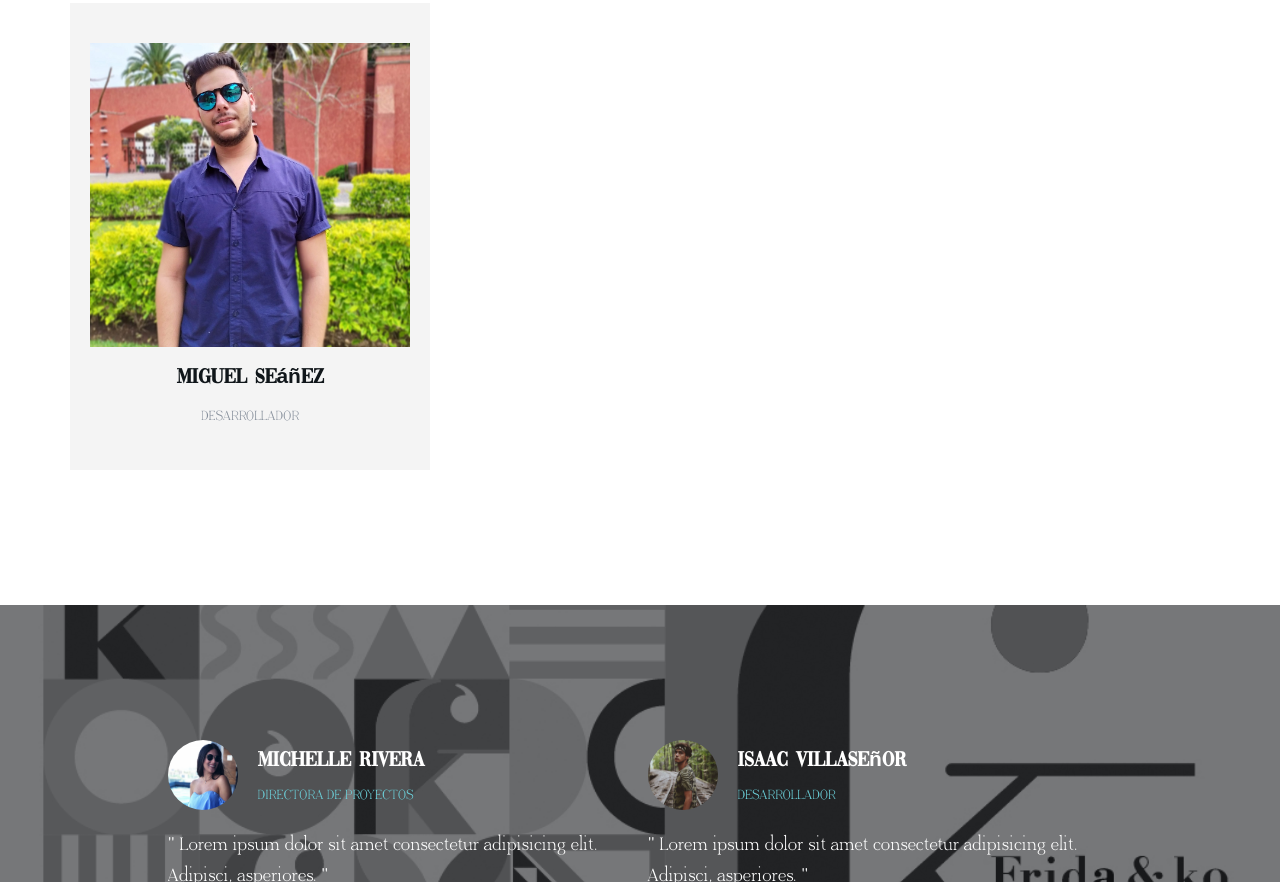
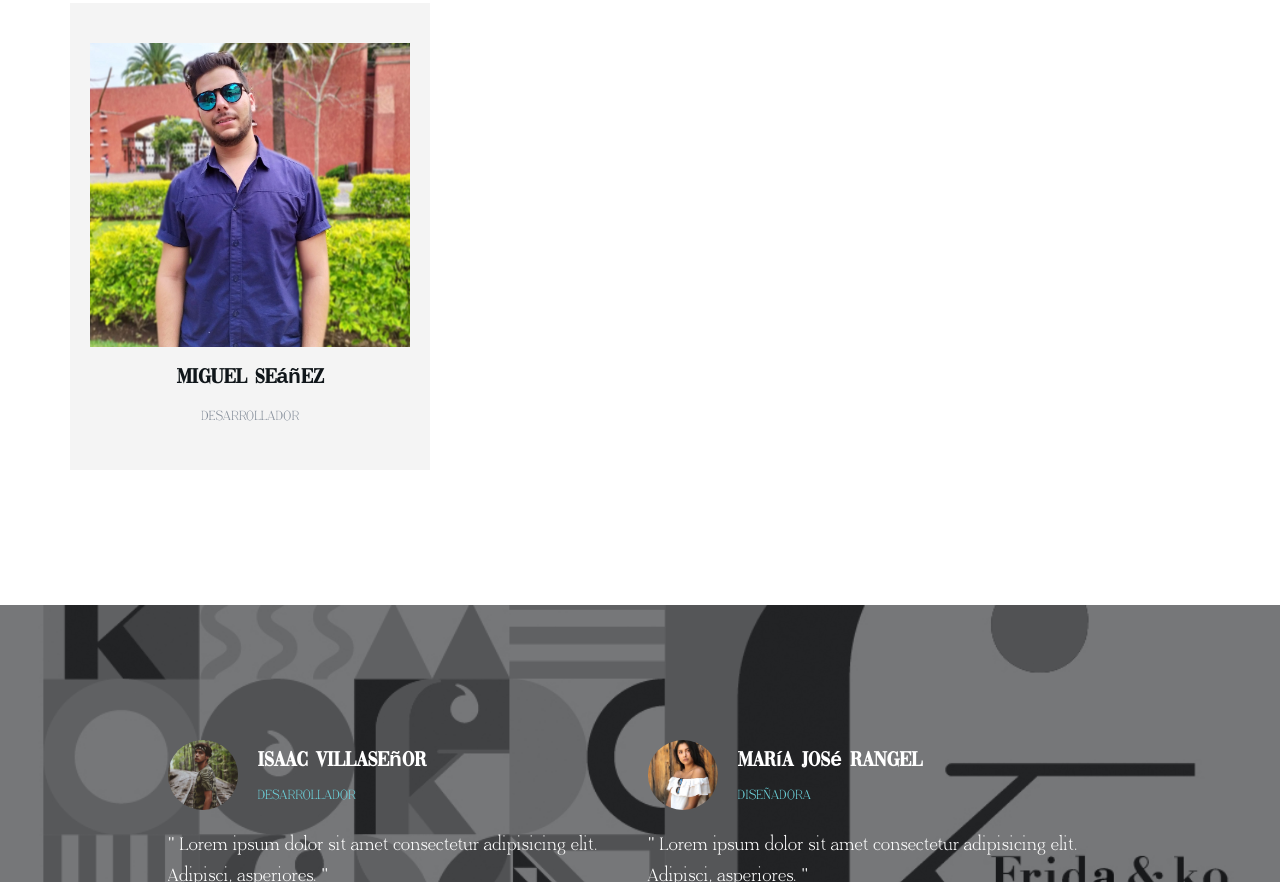
Before and after one commit to MiguelSeanez/FridaKo, a plain HTML site: page index.html in a window 1280 px wide. Shown: the part 5227-6109 px from the top of the page. Drawn offline with Linux system fonts and the light colour scheme; files whose address does not match are found by name.

Commit message:
Change in testimonial

```diff
--- a/index.html
+++ b/index.html
@@ -679,14 +679,14 @@
 							<!-- /testimonial -->
 
 						<!-- testimonial -->
-						<div class="testimonial">
+						<!-- <div class="testimonial">
 							<div class="testimonial-meta">
 								<img src="./img/team1.jpg" alt="">
 								<h3 class="white-text">Michelle Rivera</h3>
 								<span>Directora de Proyectos</span>
 							</div>
 							<p class="white-text">" Lorem ipsum dolor sit amet consectetur adipisicing elit. Adipisci, asperiores. "</p>
-						</div>
+						</div> -->
 						<!-- /testimonial -->
 
 						<!-- testimonial -->
```
